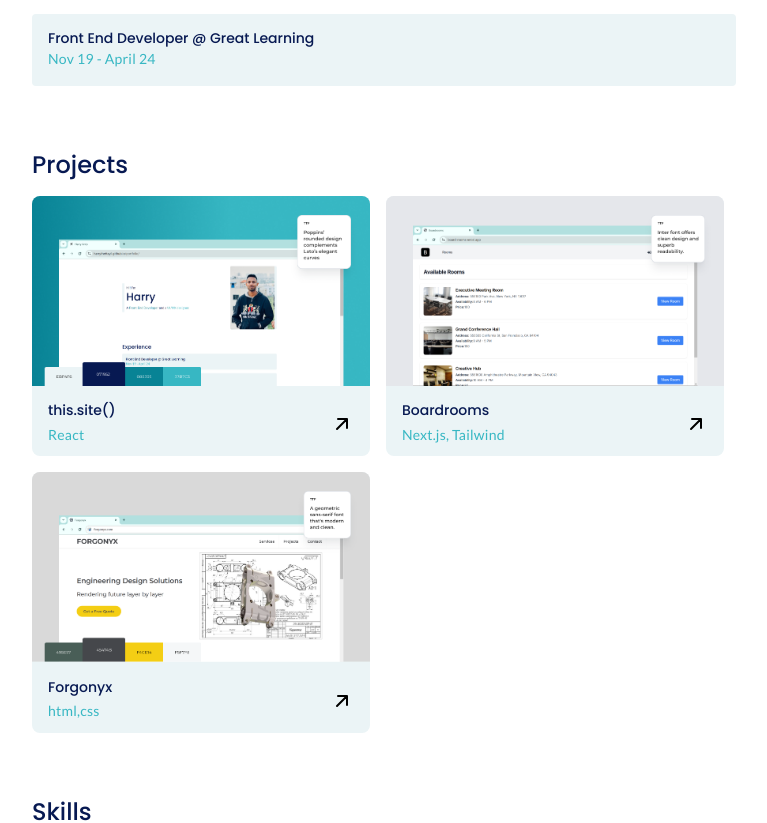
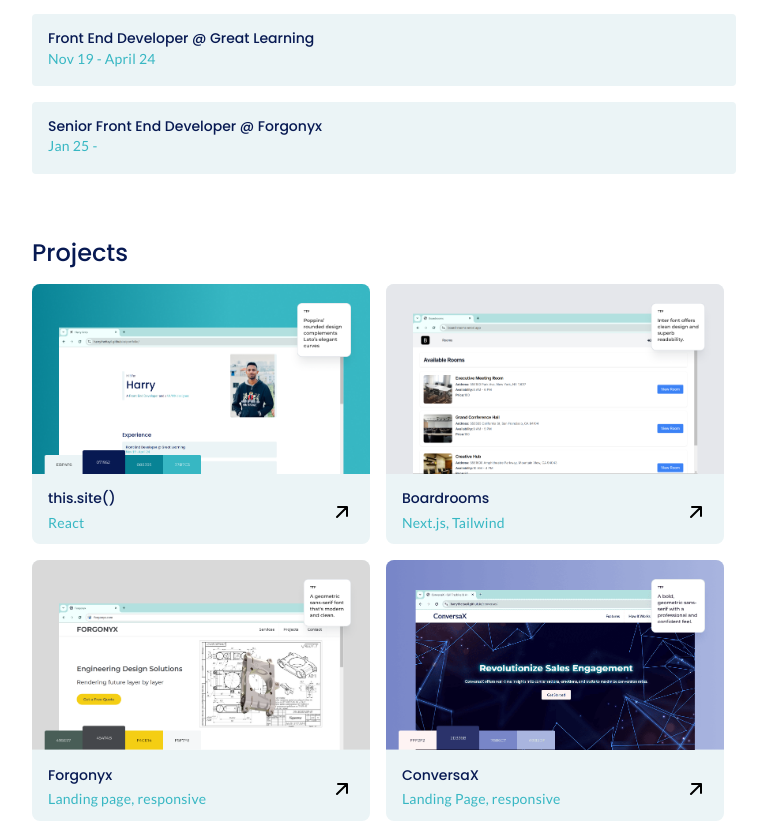
Before and after one commit to harrythettayil/portfolio-react, a React (Vite) app: page / in a window 1280 px wide. Shown: the part 482-1305 px from the top of the page, without its empty margins (256-1023 px from the left). Built offline with nearby package versions, Linux system fonts and the light colour scheme.

Commit message:
conversax added

```diff
--- a/src/components/experience/exp.js
+++ b/src/components/experience/exp.js
@@ -2,6 +2,10 @@ const exp = [
   {
     title: "Front End Developer @ Great Learning",
     time: "Nov 19 - April 24",
+  },
+  {
+    title: "Senior Front End Developer @ Forgonyx",
+    time: "Jan 25 -",
   }
 ]
 
--- a/src/components/project/projects.js
+++ b/src/components/project/projects.js
@@ -1,6 +1,7 @@
 import portfolioImage from "../../assets/images/portfolio.png";
 import boardroomsImage from "../../assets/images/boardrooms.png";
 import forgonyxImage from "../../assets/images/forgonyx.png";
+import conversaxImage from "../../assets/images/conversax.png";
 
 const projects = [
   {
@@ -19,7 +20,13 @@ const projects = [
     href: "https://harrythettayil.github.io/forgonyx/",
     img: forgonyxImage, // Use the imported image
     title: "Forgonyx",
-    tools: "html,css",
+    tools: "Landing page, responsive",
+  },
+  {
+    href: "https://harrythettayil.github.io/conversax/",
+    img: conversaxImage, // Use the imported image
+    title: "ConversaX",
+    tools: "Landing Page, responsive",
   },
 ];
 
```
Also changed, not shown: src/assets/images/conversax.png (added).
